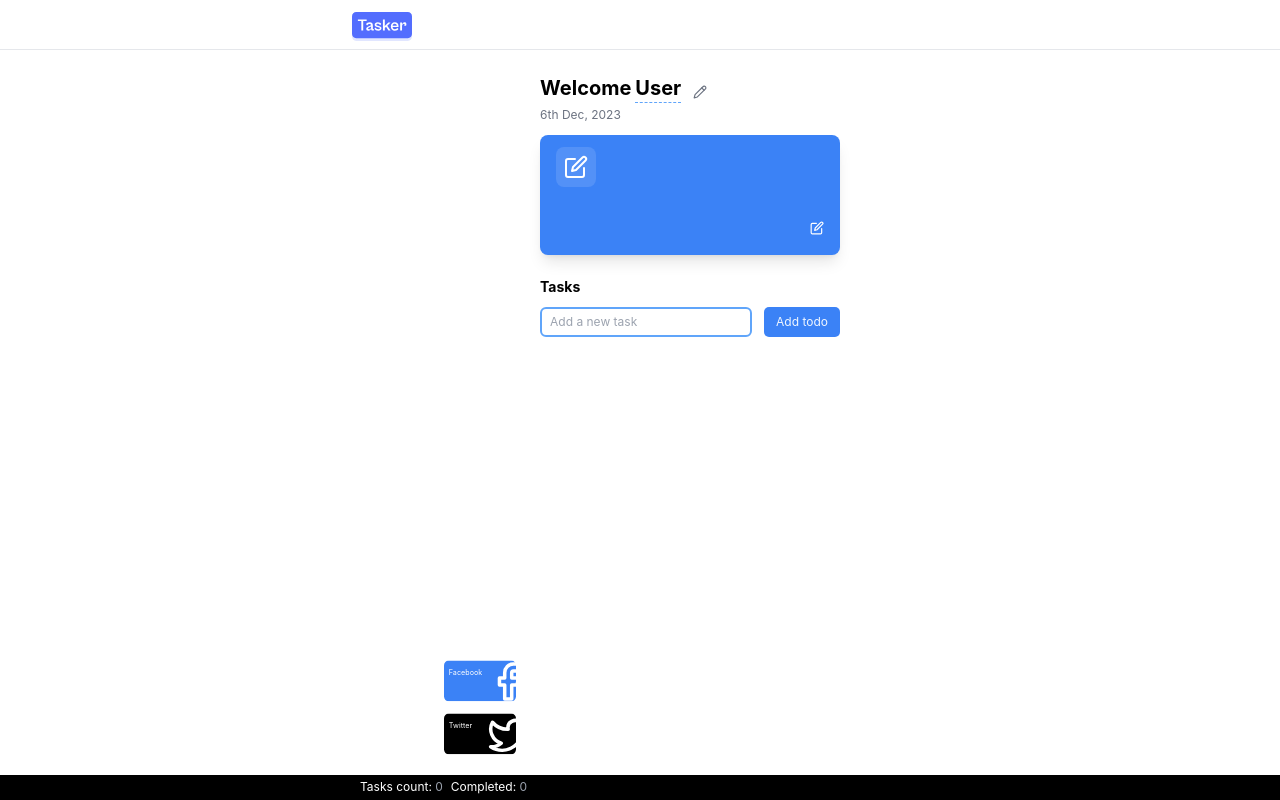
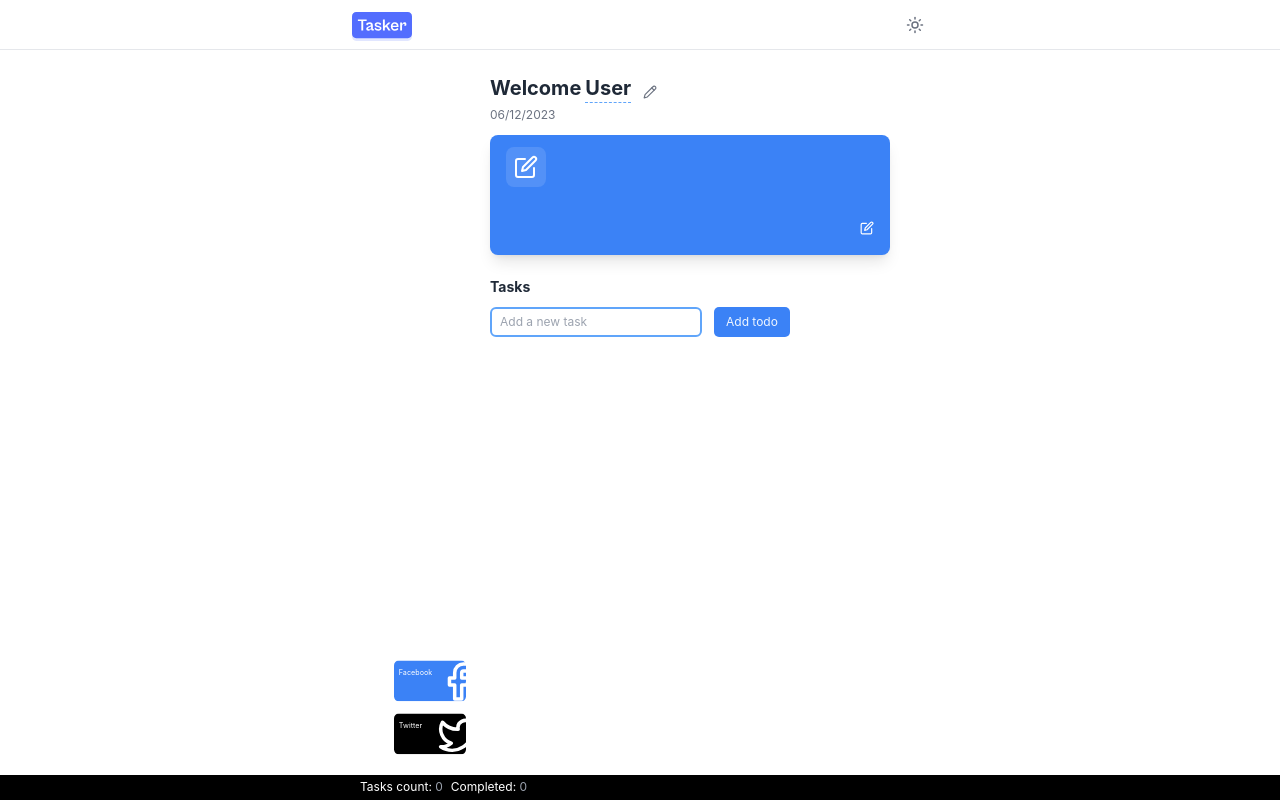
Before and after one commit to ben-dev10/tasker, a React (Vite) app: page / in a window 1280 px wide. Built offline with nearby package versions, Linux system fonts and the light colour scheme.

Commit message:
added darkmode, fixed editable username...

```diff
--- a/index.html
+++ b/index.html
@@ -1,5 +1,5 @@
 <!DOCTYPE html>
-<html lang="en">
+<html lang="en" class="">
 
 <head>
   <meta charset="UTF-8" />
@@ -9,7 +9,7 @@
   <link rel="stylesheet" href="src/index.css">
 </head>
 
-<body class="text-[12px]">
+<body class="bg-primary text-primary text-[12px]">
 
 
   <div id="root" class="flex flex-col max-h-[100vh] h-[100vh]"></div>
--- a/src/components/App.jsx
+++ b/src/components/App.jsx
@@ -5,14 +5,17 @@ import Todos from "./Todos";
 import TaskBar from "./TaskBar";
 import { FacebookCard, XCard } from "./ui/Sheet";
 
-let storedTodos = JSON.parse(localStorage.getItem("todos")) || [];
+// updates theme
+document.addEventListener("DOMContentLoaded", function () {
+  const savedTheme = localStorage.getItem("theme") || "light";
+  document.documentElement.classList.add(savedTheme);
+});
 
-export default function App(props) {
-  const { storedTodos } = props;
-
+export default function App() {
   const [todos, setTodos] = useState([]);
   const [newTodo, setNewTodo] = useState("");
   const [showEditModal, setShowEditModal] = useState(false);
+  const [username, setUsername] = useState("User");
   const [specialCard, setSpecialCard] = useState({
     id: "specialCard",
     heading: "Special Card",
@@ -24,16 +27,20 @@ export default function App(props) {
     const storedTodos = JSON.parse(localStorage.getItem("todos")) || [];
     const storedSpecialNote =
       JSON.parse(localStorage.getItem("specialNote")) || {};
+    const storedUsername =
+      JSON.parse(localStorage.getItem("username")) || "User"; // the operand after the operator || is default state
 
     setTodos(storedTodos);
     setSpecialCard(storedSpecialNote);
+    setUsername(storedUsername);
   }, []);
 
   // Update local storage when todos change
   useEffect(() => {
     localStorage.setItem("todos", JSON.stringify(todos));
     localStorage.setItem("specialNote", JSON.stringify(specialCard));
-  }, [todos, specialCard]);
+    localStorage.setItem("username", JSON.stringify(username));
+  }, [todos, specialCard, username]);
 
   // Todo actions:
   const addTodo = () => {
@@ -68,9 +75,13 @@ export default function App(props) {
     closeEditModal();
   };
 
+  function handleUsernameInput(e) {
+    setUsername(e.target.innerText);
+  }
+
   return (
     <>
-      <header className="p-3 border-b h-[50px] sticky top-0">
+      <header className="p-3 border-b border-primary h-[50px] sticky top-0">
         <div className="wrapper max-w-xl mx-auto">
           <NavBar />
         </div>
@@ -81,13 +92,15 @@ export default function App(props) {
             <FacebookCard scale="scale-[.6] translate-y-[15px]" />
             <XCard scale="scale-[.6]" />
           </div>
-          <div>
+          <div className="">
             <Hero
               openEditModal={openEditModal}
               showEditModal={showEditModal}
               closeEditModal={closeEditModal}
               updateSpecialCard={updateSpecialCard}
               specialCard={specialCard}
+              username={username}
+              handleUsernameInput={handleUsernameInput}
             />
             <Todos
               newTodo={newTodo}
--- a/src/components/Hero.jsx
+++ b/src/components/Hero.jsx
@@ -9,30 +9,38 @@ export default function Hero({
   closeEditModal,
   updateSpecialCard,
   specialCard,
+  username,
+  handleUsernameInput,
 }) {
   let date = new Date();
   let day = date.getDate();
   let month = date.getMonth();
   let year = date.getFullYear();
 
+  const currentDate = new Date();
+  const formattedTime = currentDate.toLocaleDateString("en-GB");
+
   return (
-    <div className="mt-3">
+    <div className="hero mt-3">
       <div className="flex">
-        <h2 className="text-xl font-bold mr-1 flex">
+        <h2 className="text-xl text-secondary font-bold mr-1 flex">
           Welcome
           <span
             className="border-b border-dashed border-blue-400 ml-1 h-max"
             contentEditable="true"
             title="Username editable"
+            onBlur={handleUsernameInput}
           >
-            User
+            {username}
+            {/* User */}
           </span>
           <PencilIcon size={14} className="self-end mb-1 ml-3 text-gray-500" />
         </h2>
         {/* <EditableHeading /> */}
       </div>
       {/* <h2 className="text-xl font-bold">Welcome</h2> */}
-      <div className="text-gray-500">{day + "th " + "Dec" + ", " + year}</div>
+      {/* <div className="text-gray-500">{day + "th " + "Dec" + ", " + year}</div> */}
+      <div className="text-gray-500">{formattedTime}</div>
       <div className="mt-2 mb-5">
         <EditCardModal
           isOpen={showEditModal}
--- a/src/components/NavBar.jsx
+++ b/src/components/NavBar.jsx
@@ -1,6 +1,7 @@
 import menuIcon from "../assets/menu.svg";
 import tasker from "../assets/tasker.svg";
 import Sheet from "./ui/Sheet";
+import ThemeToggle from "./ui/ThemeToggle";
 
 export default function NavBar() {
   function handleBodyStylesAndSheetVisibility() {
@@ -11,17 +12,100 @@ export default function NavBar() {
   return (
     <div className="navbar flex">
       <div className="mr-auto sm:hidden">
-        <img
+        {/* <img
           src={menuIcon}
           alt="menu-icon"
-          className="cursor-pointer"
+          className="cursor-pointer dark:text-white"
           onClick={handleBodyStylesAndSheetVisibility}
-        />
+        /> */}
+
+        <svg
+          onClick={handleBodyStylesAndSheetVisibility}
+          className="dark:stroke-[#A3A3A3] cursor-pointer stroke-black"
+          width="24px"
+          height="24px"
+          viewBox="0 0 24 24"
+          version="1.1"
+        >
+          <defs>
+            <path d="M24 0L24 0L24 24L0 24L0 0L24 0Z" id="path_1" />
+            <path d="M24 0L24 0L24 24L0 24L0 0L24 0L24 0Z" id="path_2" />
+            <clipPath id="clip_1">
+              <use xlinkHref="#path_1" clipRule="evenodd" fillRule="evenodd" />
+            </clipPath>
+            <clipPath id="clip_2">
+              <use xlinkHref="#path_2" clipRule="evenodd" fillRule="evenodd" />
+            </clipPath>
+          </defs>
+          <g id="menu" clipPath="url(#clip_1)">
+            <path
+              d="M24 0L24 0L24 24L0 24L0 0L24 0Z"
+              id="menu"
+              fill="none"
+              stroke="none"
+            />
+            <g id="Mask-Group">
+              <path
+                d="M24 0L24 0L24 24L0 24L0 0L24 0L24 0Z"
+                id="path_1"
+                fill="none"
+                fillRule="evenodd"
+                stroke="none"
+              />
+              <g clipPath="url(#clip_2)">
+                <g id="menu">
+                  <path
+                    d="M24 0L24 0L24 24L0 24L0 0L24 0L24 0Z"
+                    id="menu#1"
+                    fill="none"
+                    stroke="none"
+                  />
+                  <g id="Line" transform="translate(4 11)">
+                    <path
+                      d="M0 1L9.625 1"
+                      id="Line"
+                      fill="none"
+                      fillRule="evenodd"
+                      strokeWidth="2"
+                      strokeLinecap="round"
+                      strokeLinejoin="round"
+                    />
+                  </g>
+                  <g id="Line#1" transform="translate(4 5)">
+                    <path
+                      d="M0 1L16 1"
+                      id="Line"
+                      fill="none"
+                      fillRule="evenodd"
+                      strokeWidth="2"
+                      strokeLinecap="round"
+                      strokeLinejoin="round"
+                    />
+                  </g>
+                  <g id="Line#2" transform="translate(4 17)">
+                    <path
+                      d="M0 1L13 1"
+                      id="Line"
+                      fill="none"
+                      fillRule="evenodd"
+                      strokeWidth="2"
+                      strokeLinecap="round"
+                      strokeLinejoin="round"
+                    />
+                  </g>
+                </g>
+              </g>
+            </g>
+          </g>
+        </svg>
       </div>
       <Sheet />
       <div className="logo">
         <img src={tasker} alt="" className="w-[60px]" />
       </div>
+      <div className="ml-2 md:ml-auto">
+        <ThemeToggle />
+      </div>
     </div>
   );
 }
--- a/src/components/SpecialNote.jsx
+++ b/src/components/SpecialNote.jsx
@@ -2,7 +2,7 @@ import { PenBox } from "lucide-react";
 
 export default function SpecialNote({ openEditModal, specialCard }) {
   return (
-    <div className="special-note min-w-[130px] p-3 flex flex-col px-4 rounded-lg shadow-lg gap-4 min-h-[120px] bg-blue-500 w-full">
+    <div className="special-note min-w-[150px] sm:min-w-[400px] p-3 flex flex-col px-4 rounded-lg shadow-lg gap-4 min-h-[120px] bg-accent w-full">
       <div className="flex gap-4">
         <div className="icon-box p-2 bg-white/[.12] rounded-lg h-max">
           <PenBox className="text-white" />
--- a/src/components/Todos.jsx
+++ b/src/components/Todos.jsx
@@ -6,25 +6,25 @@ function TodoList({ todos, toggleTodo, deleteTodo }) {
       {todos.map((todo) => (
         <li
           key={todo.id}
-          className="border border-blue-100 p-2 px-3 flex items-center gap-1 rounded-md mb-2"
+          className="border border-blue-100 dark:border-slate-500/50 p-2 px-3 flex items-center gap-1 rounded-md mb-2"
         >
           <input
             type="checkbox"
             checked={todo.completed}
             onChange={() => toggleTodo(todo.id)}
-            className="p-1"
+            className="p-1 bg-red-500"
           />
           <span
             style={{
               textDecoration: todo.completed ? "line-through" : "none",
             }}
-            className="text-blue-900 font-bold"
+            className="text-blue-900 dark:text-gray-400"
           >
             {todo.text}
           </span>
           <button
             onClick={() => deleteTodo(todo.id)}
-            className="ml-auto px-2 py-[2px] rounded-md bg-red-400 text-red-50"
+            className="ml-auto px-2 py-[2px] rounded-md bg-red-400 dark:bg-red-500 text-red-50"
           >
             Delete
           </button>
@@ -45,18 +45,19 @@ export default function Todos({
 }) {
   return (
     <div className="todolist">
-      <h6 className="text-[14px] font-bold mb-2">Tasks</h6>
+      <h6 className="text-[14px] text-secondary dark:text-white/[.9] font-bold mb-2">Tasks</h6>
       <div className="flex gap-3 mb-1 h-[30px]">
         <input
           type="text"
           value={newTodo}
           onChange={(e) => setNewTodo(e.target.value)}
-          className="px-2 py-1 rounded-md outline-none border-2 border-blue-400 focus:ring-2 focus:ring-blue-500/30"
+          className="px-2 py-1 rounded-md outline-none border-2 border-blue-400 focus:ring-2 focus:ring-blue-500/30
+           dark:bg-transparent dark:placeholder:text-gray-500 dark:border-blue-500 dark:focus:ring-blue-400/50"
           placeholder="Add a new task"
         />
         <button
           onClick={addTodo}
-          className="bg-blue-500 rounded-[5px] px-3 text-blue-50"
+          className="bg-blue-500 dark:bg-blue-600 rounded-[5px] px-3 text-blue-50"
         >
           Add todo
         </button>
@@ -64,7 +65,7 @@ export default function Todos({
       {/* <div className="border-b border-blue-800 shadow-lg h-4"></div> */}
       <div
         className={
-          todos.length > 0 ? `border-b border-blue-800 shadow-lg h-4` : ""
+          todos.length > 0 ? `border-b border-blue-800 dark:border-blue-500 shadow-lg h-4` : ""
         }
       ></div>
       <div className="taskslist max-h-[340px] overflow-y-scroll pt-3 pb-[70px]">
--- /dev/null
+++ b/src/components/ui/ThemeToggle.jsx
@@ -0,0 +1,20 @@
+import { Sun } from "lucide-react";
+export default function ThemeToggle() {
+  function handleToggleTheme() {
+    const currentTheme = document.documentElement.classList.contains("light")
+      ? "light"
+      : "dark";
+
+    const newTheme = currentTheme === "light" ? "dark" : "light";
+
+    localStorage.setItem("theme", newTheme);
+    document.documentElement.classList.remove(currentTheme);
+    document.documentElement.classList.add(newTheme);
+  }
+
+  return (
+    <div className="ml-auto p-1 rounded-full hover:bg-gray-50 dark:hover:bg-slate-800">
+      <Sun size={18} strokeWidth={2} id="toggle" onClick={handleToggleTheme} />
+    </div>
+  );
+}
--- a/src/index.css
+++ b/src/index.css
@@ -9,3 +9,70 @@
   line-height: 24px;
   font-weight: 400;
 }
+
+/* prettier-ignore */
+@layer base {
+
+  /* light mode */
+  :root {
+    --accent: #3b82f6;
+    --background-primary: #fff;
+    --background-secondary: #f4f5ff;
+    --text-primary: #6B7280;
+    /* body text */
+    --text-secondary: #1F2937;
+    /* headers */
+    --surface-1: #f3f4f6;
+    --surface-2: #e5e7eb;
+    --border-primary: #e5e7eb;
+    --border-secondary: #cfd2d9;
+    --icon-1: #9CA3AF;
+    --icon-2: ;
+    --ring-1: ;
+    --ring-2: ;
+    --shadow-1: ;
+    --shadow-2: ;
+  }
+
+  /* dark mode: trick: you can use only the neutral color palette */
+  .dark {
+    --accent: #2563eb; /*blue-600*/
+    --background-primary: #121317;
+    /* --background-primary: #0D0E12; */
+    --background-secondary: #404040;
+    --text-primary: #A3A3A3;
+    --text-secondary: #fff; /*heading*/
+    --surface-1: #3e3e3e;
+    --surface-2: #404040;
+    --border-primary: #4b5563;
+    --border-secondary: rgb(118, 118, 118);
+    /* usually same as text: light or dark */
+    --icon-1: #A3A3A3;
+    --icon-2: ;
+    --ring-1: ;
+    --ring-2: ;
+    --shadow-1: ;
+    --shadow-2: ;
+  }
+}
+
+
+  .h1 {
+    @apply text-24 font-extrabold
+  }
+
+  .h2 {
+    @apply text-20 font-extrabold
+  }
+
+  .h3 {
+    @apply text-18 font-extrabold
+  }
+
+  .container-4xl {
+    @apply max-w-4xl mx-auto
+  }
+
+  .link {
+    @apply text-accent underline
+  }
--- a/tailwind.config.js
+++ b/tailwind.config.js
@@ -1,11 +1,45 @@
 /** @type {import('tailwindcss').Config} */
 export default {
-  content: [
-     "./index.html",
-    "./src/**/*.{js,ts,jsx,tsx}",
-  ],
+  content: ["./index.html", "./src/**/*.{js,ts,jsx,tsx}"],
+  darkMode: "class",
   theme: {
-    extend: {},
+    extend: {
+      colors: {
+        accent: "#3b82f6" /*blue-500*/,
+        background: "hsl(var(--background))",
+      },
+      textColor: {
+        primary: "var(--text-primary)",
+        secondary: "var(--text-secondary)",
+        "icon-1": "var(--icon-1)",
+        "icon-2": "var(--icon-2)",
+        // "accent": "var(--accent)"
+      },
+      stroke: {
+        "icon-1": "var(--icon-1)",
+        "icon-2": "var(--icon-2)",
+      },
+      backgroundColor: {
+        accent: "var(--accent)",
+        primary: "var(--background-primary)",
+        secondary: "var(--background-secondary)",
+        "surface-1": "var(--surface-1)",
+        "surface-2": "var(--surface-2)",
+      },
+      borderColor: {
+        primary: "var(--border-primary)",
+        secondary: "var(--border-secondary)",
+      },
+      fontSize: {
+        12: "12px",
+        13: "13px",
+        14: "14px",
+        16: "16px",
+        18: "18px",
+        20: "20px",
+        24: "24px",
+      },
+    },
   },
   plugins: [],
-}
+};
```
Also changed, not shown: src/components/cgpt/EditCardModal.jsx (+11 -9 lines), src/components/ui/Sheet.jsx (+6 -6 lines), src/styles/scrollbar.css (+18 -0 lines).
